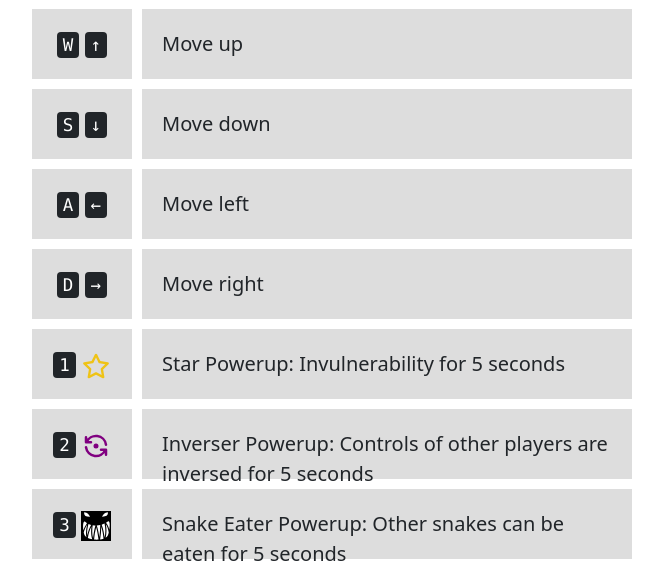
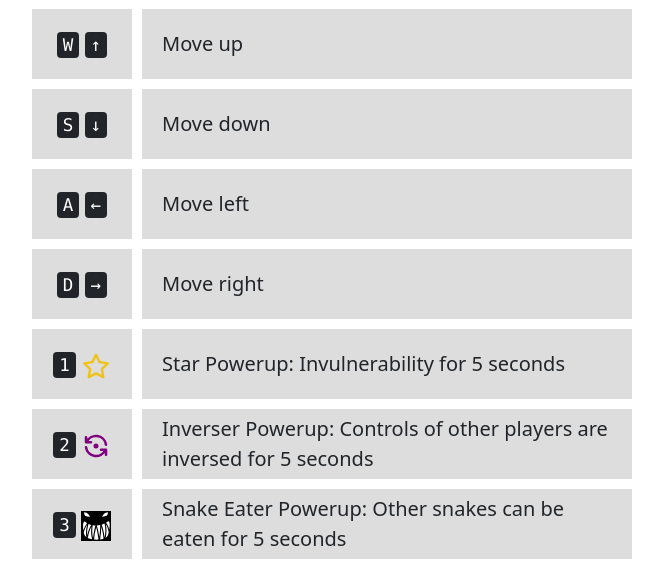
Before and after one commit to jonaslanzlinger/HSG-PACL-MultiplayerSnake, a plain HTML site: page frontend/index.html in a window 1280 px wide. Shown: the part 240-809 px from the top of the page, without its empty margins (308-971 px from the left). Drawn offline with nearby package versions, Linux system fonts and the light colour scheme.

Commit message:
fix: controls description overflown on smaller screens

```diff
--- a/frontend/style.css
+++ b/frontend/style.css
@@ -92,11 +92,18 @@
 }
 .grid-item {
   background-color: #ddd;
-   padding: 20px;
+  padding: 0 20px;
   height: 70px;
   font-size: 20px;
   text-align: left;
+  display: flex;
+  align-items: center;
 }
+
+.grid-item p {
+  margin: 0;
+}
+
 .grid-item-icon {
   background-color: #ddd;
   padding: 20px;
```
Lines whose indentation alone changed are shown as unchanged.
